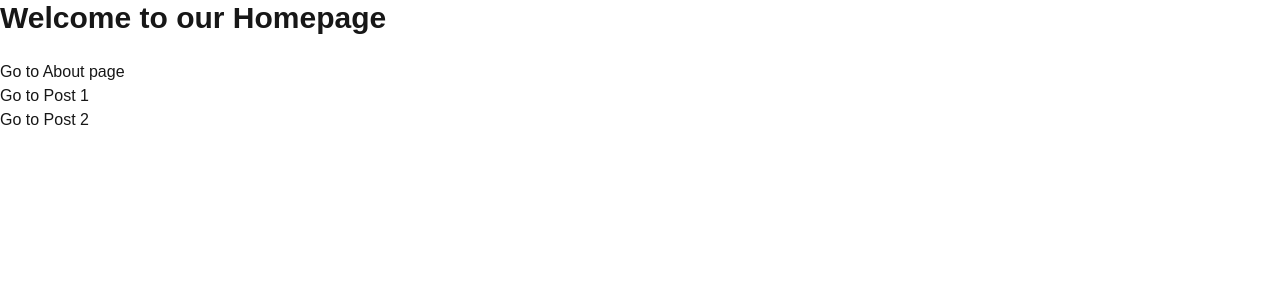
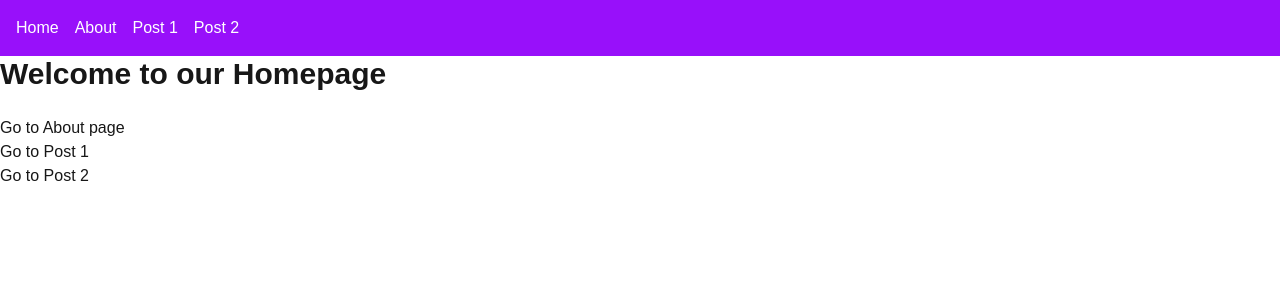
Before and after one commit to pallosp/experimental, a Next.js app in the folder coursera_next_js_intro/: page / in a window 1280 px wide. Shown: the top 300 px of the page. Built offline with nearby package versions, Linux system fonts and the light colour scheme.

Commit message:
Next.js - navigation bar

```diff
--- a/coursera_next_js_intro/app/about/page.jsx
+++ b/coursera_next_js_intro/app/about/page.jsx
@@ -1,3 +1,9 @@
+import NavLayout from "../navigation";
+
 export default function About() {
-  return <h1>About Us</h1>;
+  return (
+    <NavLayout>
+      <h1>About Us</h1>
+    </NavLayout>
+  );
 }
--- /dev/null
+++ b/coursera_next_js_intro/app/navigation.jsx
@@ -0,0 +1,26 @@
+import Link from "next/link";
+import "./globals.css";
+
+export default function Layout({ children }) {
+  return (
+    <>
+      <nav className="bg-purple-600 text-white p-4">
+        <ul className="flex space-x-4">
+          <li>
+            <Link href="/">Home</Link>
+          </li>
+          <li>
+            <Link href="/about">About</Link>
+          </li>
+          <li>
+            <Link href="/posts/1">Post 1</Link>
+          </li>
+          <li>
+            <Link href="/posts/2">Post 2</Link>
+          </li>
+        </ul>
+      </nav>
+      <main>{children}</main>
+    </>
+  );
+}
--- a/coursera_next_js_intro/app/page.jsx
+++ b/coursera_next_js_intro/app/page.jsx
@@ -1,14 +1,15 @@
 import Link from "next/link";
+import NavLayout from "./navigation";
 
 export default function Home() {
   return (
-    <main>
+    <NavLayout>
       <h1 className="text-3xl font-bold mb-6">Welcome to our Homepage</h1>
       <Link href="/about">Go to About page</Link>
       <br />
       <Link href="/posts/1">Go to Post 1</Link>
       <br />
       <Link href="/posts/2">Go to Post 2</Link>
-    </main>
+    </NavLayout>
   );
 }
--- a/coursera_next_js_intro/app/posts/[id]/page.jsx
+++ b/coursera_next_js_intro/app/posts/[id]/page.jsx
@@ -1,4 +1,5 @@
 import { posts } from "../../data/posts";
+import NavLayout from "../../navigation";
 import styles from "./post.module.css";
 
 export default async function Posts({ params }) {
@@ -10,9 +11,11 @@
   }
 
   return (
-    <main className={styles.container}>
-      <h1 className={styles.title}>{post.title}</h1>
-      <p className={styles.content}>{post.content}</p>
-    </main>
+    <NavLayout>
+      <main className={styles.container}>
+        <h1 className={styles.title}>{post.title}</h1>
+        <p className={styles.content}>{post.content}</p>
+      </main>
+    </NavLayout>
   );
 }
```
